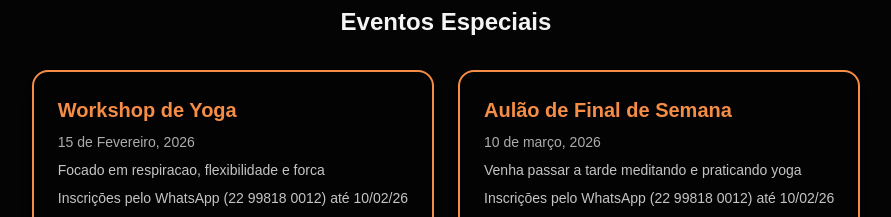
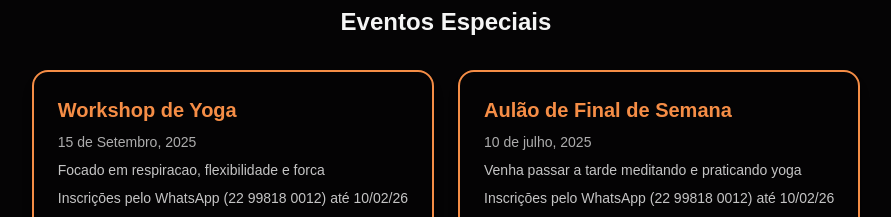
Before and after one commit to saraccmululo/maha-ganapati-yoga-website, a Next.js app: page /events in a window 1280 px wide. Shown: the part 920-1137 px from the top of the page, without its empty margins (194-1085 px from the left). Built offline with nearby package versions, Linux system fonts and the light colour scheme.

Commit message:
update events

```diff
--- a/app/events/page.tsx
+++ b/app/events/page.tsx
@@ -6,13 +6,13 @@ export default function EventsPage() {
   const events = [
     {
       title: "Workshop de Yoga",
-      date: "15 de Fevereiro, 2026",
+      date: "15 de Setembro, 2025",
       description: "Focado em respiracao, flexibilidade e forca",
       contact: "Inscriçōes pelo WhatsApp (22 99818 0012) até 10/02/26",
     },
     {
       title: "Aulão de Final de Semana",
-      date: "10 de março, 2026",
+      date: "10 de julho, 2025",
       description: "Venha passar a tarde meditando e praticando yoga",
       contact: "Inscriçōes pelo WhatsApp (22 99818 0012) até 10/02/26",
     },
--- a/components/EventCard.tsx
+++ b/components/EventCard.tsx
@@ -1,4 +1,3 @@
-import React from 'react'
 
 const EventCard = () => {
   return (
```
